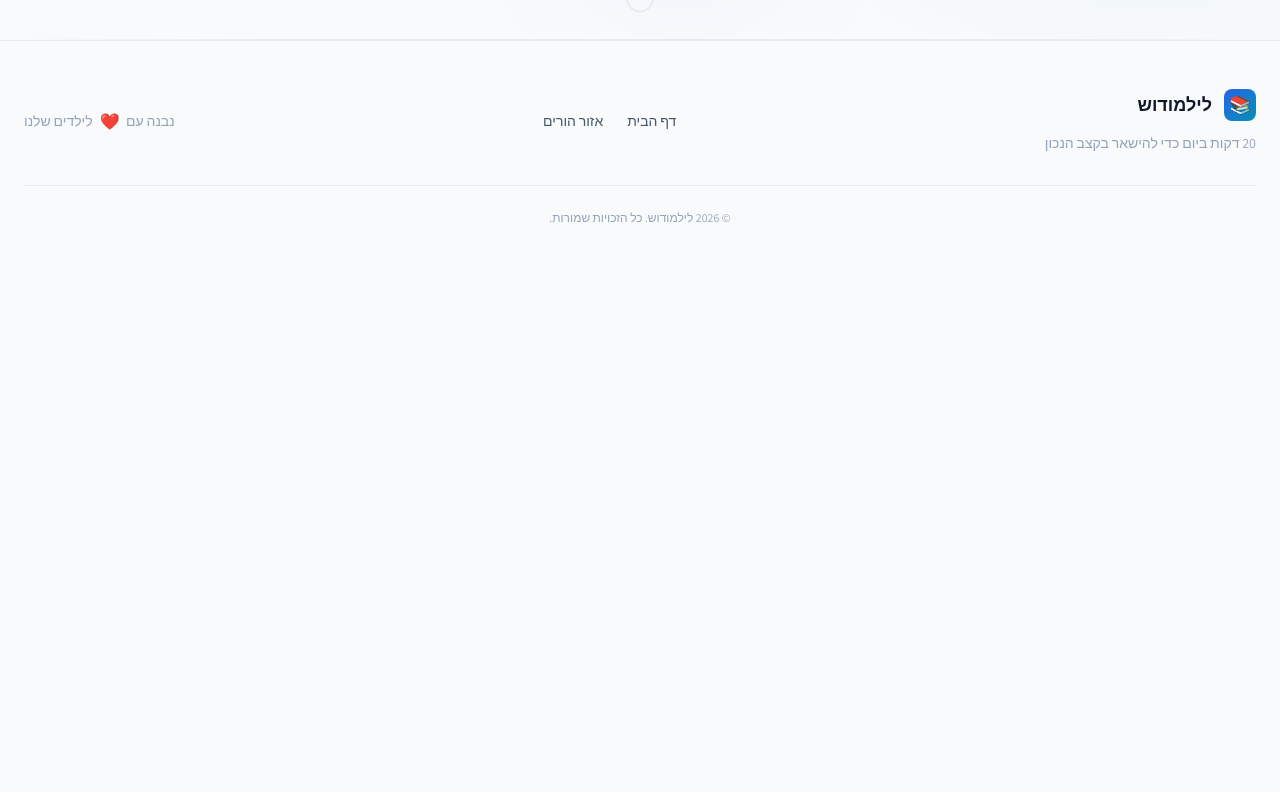
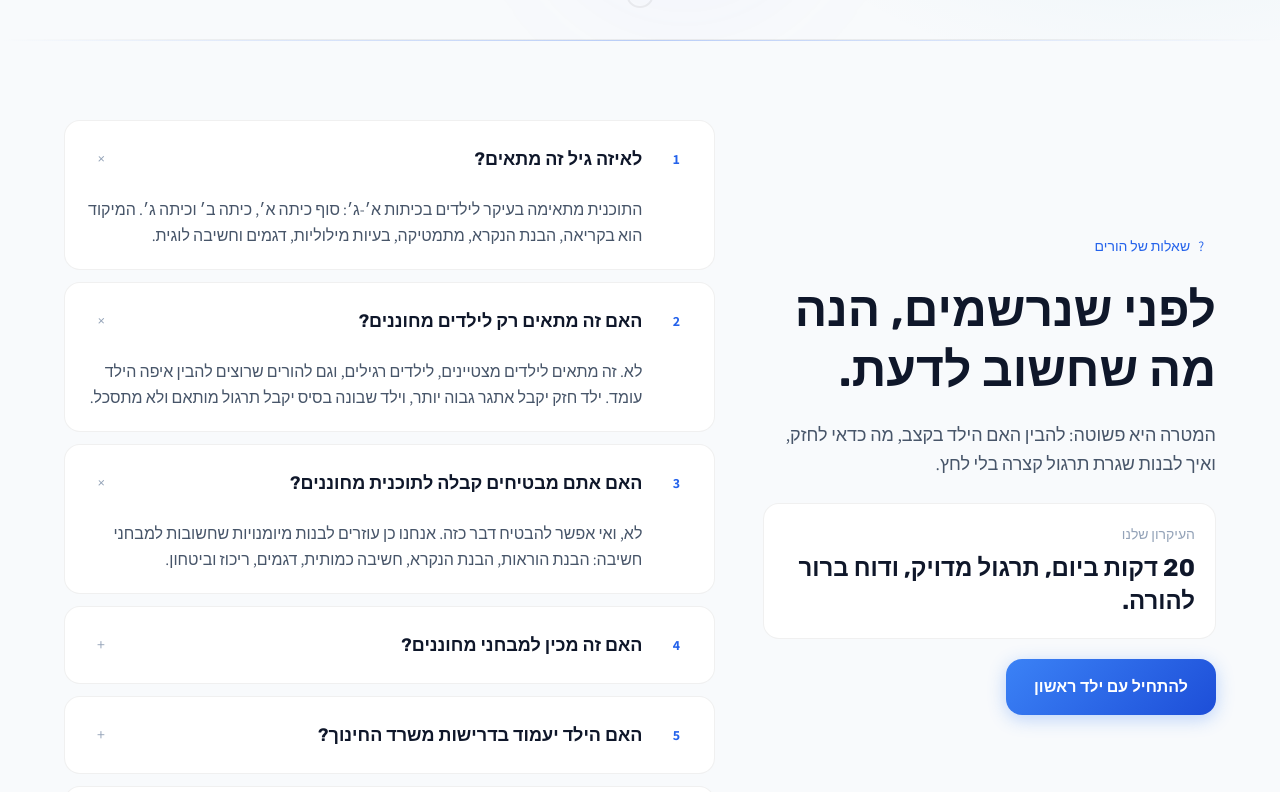
Before and after one commit to OhadAssulin/lilmodush, a Next.js app: page / in a window 1280 px wide. Shown: the part 760-1552 px from the top of the page. Before the commit the page ends 1034 px from the top, so only its background shows below. Built offline with nearby package versions, Linux system fonts and the light colour scheme.

Commit message:
Add parent FAQ section

```diff
--- a/src/app/page.tsx
+++ b/src/app/page.tsx
@@ -3,6 +3,7 @@
 import { useRouter } from "next/navigation";
 import { Header } from "@/components/Header";
 import { HeroSection } from "@/components/HeroSection";
+import { ParentFaqSection } from "@/components/ParentFaqSection";
 import { Footer } from "@/components/Footer";
 
 export default function Home() {
@@ -16,6 +17,7 @@ export default function Home() {
     <main className="relative">
       <Header showLogin />
       <HeroSection onGetStarted={handleGetStarted} />
+      <ParentFaqSection />
       <Footer />
     </main>
   );
--- /dev/null
+++ b/src/components/ParentFaqSection.tsx
@@ -0,0 +1,189 @@
+import Link from "next/link";
+
+type FaqItem = {
+  question: string;
+  answer: string;
+};
+
+const faqItems: FaqItem[] = [
+  {
+    question: "לאיזה גיל זה מתאים?",
+    answer:
+      "התוכנית מתאימה בעיקר לילדים בכיתות א׳-ג׳: סוף כיתה א׳, כיתה ב׳ וכיתה ג׳. המיקוד הוא בקריאה, הבנת הנקרא, מתמטיקה, בעיות מילוליות, דגמים וחשיבה לוגית.",
+  },
+  {
+    question: "האם זה מתאים רק לילדים מחוננים?",
+    answer:
+      "לא. זה מתאים לילדים מצטיינים, לילדים רגילים, וגם להורים שרוצים להבין איפה הילד עומד. ילד חזק יקבל אתגר גבוה יותר, וילד שבונה בסיס יקבל תרגול מותאם ולא מתסכל.",
+  },
+  {
+    question: "האם אתם מבטיחים קבלה לתוכנית מחוננים?",
+    answer:
+      "לא, ואי אפשר להבטיח דבר כזה. אנחנו כן עוזרים לבנות מיומנויות שחשובות למבחני חשיבה: הבנת הוראות, הבנת הנקרא, חשיבה כמותית, דגמים, ריכוז וביטחון.",
+  },
+  {
+    question: "האם זה מכין למבחני מחוננים?",
+    answer:
+      "כן, בצורה הדרגתית ובריאה. התרגול כולל הבנת הנקרא, בעיות מילוליות, סדרות, דגמים, אנלוגיות, חשיבה צורנית ועבודה מול שאלות לא מוכרות.",
+  },
+  {
+    question: "האם הילד יעמוד בדרישות משרד החינוך?",
+    answer:
+      "אנחנו לא מחליפים בית ספר ולא נותנים ציון רשמי. אנחנו כן נותנים מדד שמראה האם הילד בקצב, כמעט בקצב, מעל הקצב או צריך חיזוק בכל תחום מרכזי.",
+  },
+  {
+    question: "מה הילד מקבל בפועל?",
+    answer:
+      "הילד מקבל תרגול קצר ומותאם אישית במקום דפי עבודה כלליים: קריאה, הוראות, בעיות מילוליות, חשיבה מתמטית ודפוסים. המטרה היא להתקדם בלי לחץ ולבנות ביטחון.",
+  },
+  {
+    question: "איך 20 דקות ביום יכולות להספיק?",
+    answer:
+      "כי לילדים צעירים עדיף תרגול קצר, מדויק וקבוע. לא צריך יותר זמן; צריך זמן מדויק שממוקד במה שהילד צריך עכשיו ולא במה שהוא כבר יודע.",
+  },
+  {
+    question: "מה זה מבחן אדפטיבי?",
+    answer:
+      "זה מבחן שמתאים את עצמו לילד. אם הילד מצליח, הרמה עולה. אם הוא מתקשה, המערכת לא מציפה אותו בשאלות קשות אלא מזהה את נקודת החיזוק.",
+  },
+  {
+    question: "האם הילד מקבל ציון?",
+    answer:
+      "הילד לא רואה ציון מלחיץ. הוא רואה שלבים, הצלחות והתקדמות. ההורה מקבל דוח מפורט בשפה בריאה: בקצב, כמעט בקצב, מעל הקצב או כדאי לחזק.",
+  },
+  {
+    question: "מה ההורה מקבל בסוף בדיקה?",
+    answer:
+      "דוח ברור עם מדד כללי, רמה בכל תחום, חוזקות, תחומים לחיזוק, השוואה לדוחות קודמים והמלצה לתרגול שבועי של 10-20 דקות ביום.",
+  },
+  {
+    question: "האם השאלות מנוקדות?",
+    answer:
+      "כן, לפי גיל ורמת הילד. בכיתה א׳ רוב השאלות מנוקדות. בכיתות ב׳-ג׳ אפשר לעבוד בהדרגה ללא ניקוד, והדוח מתחשב בזה.",
+  },
+  {
+    question: "מה קורה אם הילד לא מצליח?",
+    answer:
+      "המערכת לא ממשיכה להקשות עליו. היא עוצרת, מתאימה את הרמה, ומסמנת להורה איפה כדאי לחזק. המטרה היא להבין, לא לגרום לילד להרגיש שנכשל.",
+  },
+  {
+    question: "כמה זמן זה לוקח?",
+    answer:
+      "בדיקת הקצב לוקחת בדרך כלל 10-20 דקות. התרגול היומי מומלץ באותו טווח, בהתאם לגיל הילד ולסבלנות שלו.",
+  },
+  {
+    question: "כמה זה עולה?",
+    answer:
+      "כרגע השירות בחינם למשתמשים הראשונים. בהמשך, אם ייפתח מסלול בתשלום, הכוונה היא לשמור אותו נגיש מאוד, עד 20 ש״ח בחודש.",
+  },
+  {
+    question: "האם זה מחליף שיעור פרטי?",
+    answer:
+      "לא. שיעור פרטי או הוראה מתקנת חשובים כשיש קושי משמעותי. המוצר נותן מדד, תרגול יומי ומעקב חכם בין לבין.",
+  },
+];
+
+export function ParentFaqSection() {
+  return (
+    <section className="relative py-20 px-6 overflow-hidden" dir="rtl">
+      <div className="absolute inset-0 pointer-events-none">
+        <div
+          className="absolute inset-x-0 top-0 h-px"
+          style={{ background: "linear-gradient(90deg, transparent, var(--border-accent), transparent)" }}
+        />
+      </div>
+
+      <div className="max-w-6xl mx-auto">
+        <div className="grid grid-cols-1 lg:grid-cols-[0.82fr_1.18fr] gap-8 lg:gap-12 items-start">
+          <div className="lg:sticky lg:top-28">
+            <div
+              className="inline-flex items-center gap-2 px-3 py-1 rounded-full text-sm mb-5"
+              style={{ background: "var(--accent-primary)16", color: "var(--accent-primary)" }}
+            >
+              <span aria-hidden="true">?</span>
+              שאלות של הורים
+            </div>
+            <h2
+              className="text-3xl md:text-5xl font-bold leading-tight mb-5"
+              style={{ fontFamily: "'Rubik', sans-serif", color: "var(--text-primary)" }}
+            >
+              לפני שנרשמים, הנה מה שחשוב לדעת.
+            </h2>
+            <p className="text-lg leading-relaxed mb-6" style={{ color: "var(--text-secondary)" }}>
+              המטרה היא פשוטה: להבין האם הילד בקצב, מה כדאי לחזק, ואיך לבנות שגרת תרגול קצרה בלי לחץ.
+            </p>
+
+            <div
+              className="p-5 rounded-2xl mb-5"
+              style={{ background: "var(--bg-elevated)", border: "1px solid var(--border-subtle)" }}
+            >
+              <div className="text-sm mb-2" style={{ color: "var(--text-muted)" }}>
+                העיקרון שלנו
+              </div>
+              <div
+                className="text-2xl font-bold leading-snug"
+                style={{ color: "var(--text-primary)", fontFamily: "'Rubik', sans-serif" }}
+              >
+                20 דקות ביום, תרגול מדויק, ודוח ברור להורה.
+              </div>
+            </div>
+
+            <Link
+              href="/parent"
+              className="inline-flex items-center justify-center px-7 py-4 rounded-2xl font-semibold text-base"
+              style={{
+                background: "linear-gradient(135deg, #3b82f6 0%, #1d4ed8 100%)",
+                color: "white",
+                fontFamily: "'Rubik', sans-serif",
+                boxShadow: "0 4px 18px rgba(59, 130, 246, 0.32)",
+              }}
+            >
+              להתחיל עם ילד ראשון
+            </Link>
+          </div>
+
+          <div className="space-y-3">
+            {faqItems.map((item, index) => (
+              <details
+                key={item.question}
+                className="group rounded-2xl overflow-hidden"
+                open={index < 3}
+                style={{
+                  background: "var(--bg-elevated)",
+                  border: "1px solid var(--border-subtle)",
+                }}
+              >
+                <summary
+                  className="cursor-pointer list-none p-5 flex items-center gap-4"
+                  style={{ color: "var(--text-primary)" }}
+                >
+                  <span
+                    className="w-9 h-9 rounded-xl flex items-center justify-center text-sm font-bold shrink-0"
+                    style={{ background: "var(--accent-primary)18", color: "var(--accent-primary)" }}
+                  >
+                    {index + 1}
+                  </span>
+                  <span className="flex-1 text-lg font-semibold" style={{ fontFamily: "'Rubik', sans-serif" }}>
+                    {item.question}
+                  </span>
+                  <span
+                    className="w-8 h-8 rounded-lg flex items-center justify-center transition-transform group-open:rotate-45"
+                    style={{ background: "var(--bg-card)", color: "var(--text-muted)" }}
+                    aria-hidden="true"
+                  >
+                    +
+                  </span>
+                </summary>
+                <div className="px-5 pb-5 pr-[4.5rem]">
+                  <p className="text-base leading-relaxed" style={{ color: "var(--text-secondary)" }}>
+                    {item.answer}
+                  </p>
+                </div>
+              </details>
+            ))}
+          </div>
+        </div>
+      </div>
+    </section>
+  );
+}
```
